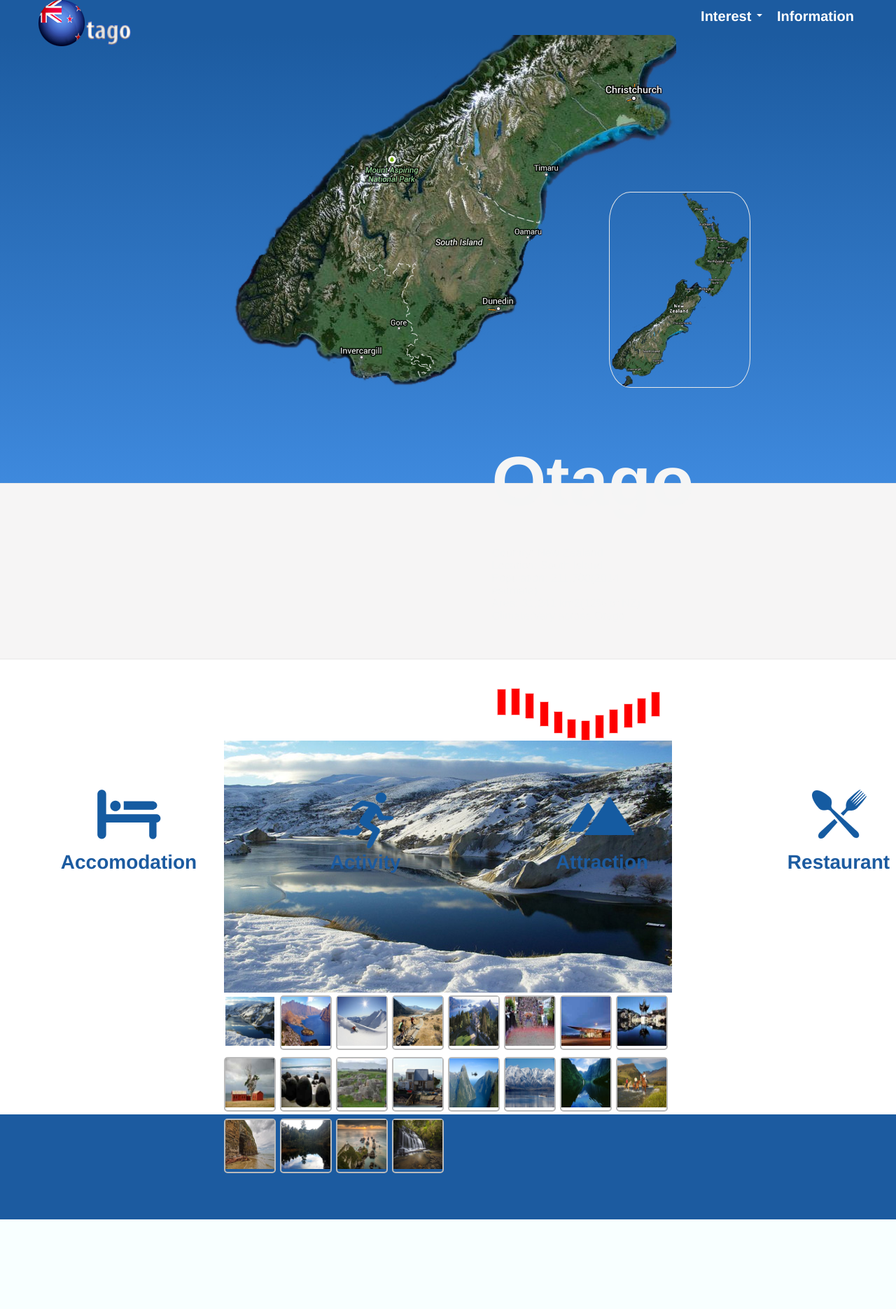
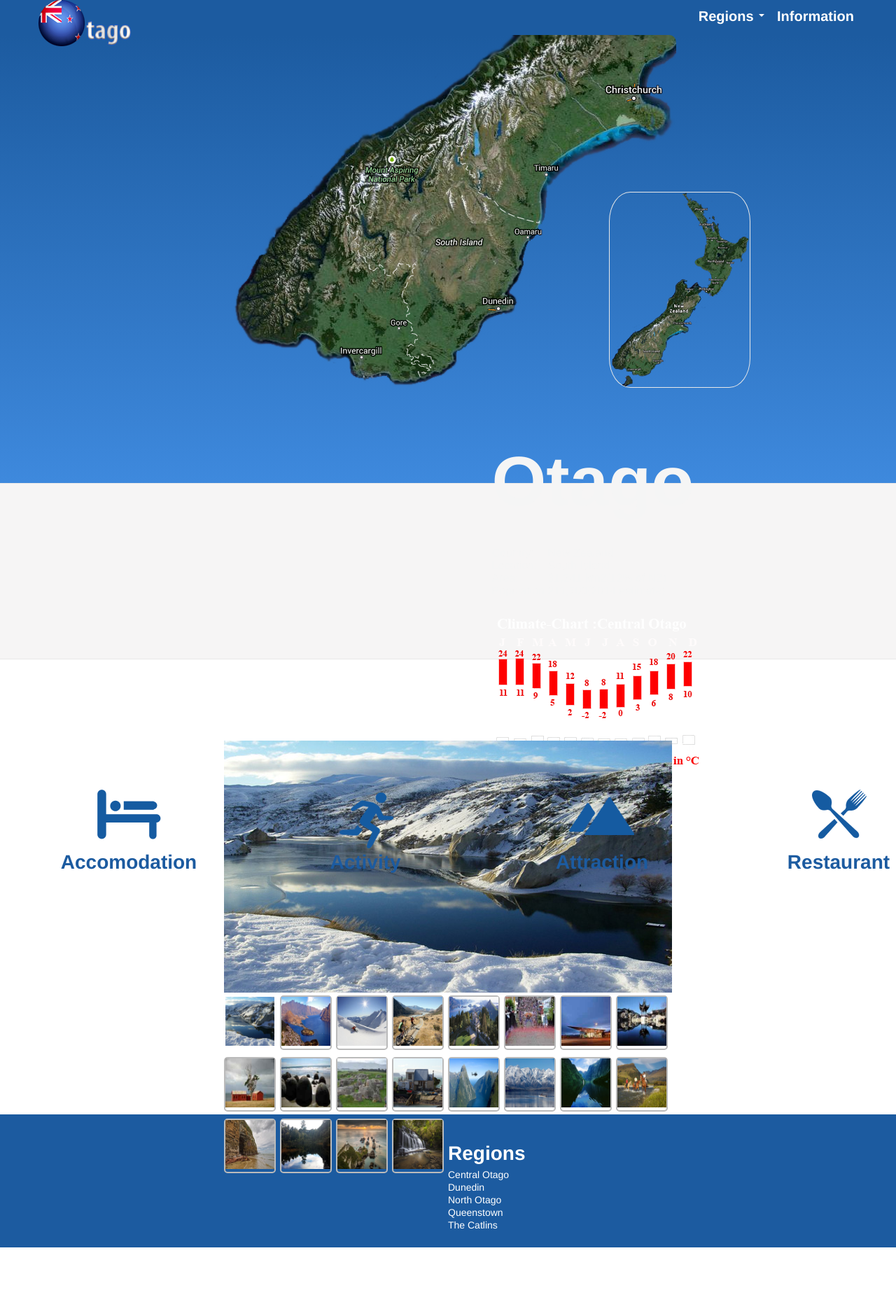
Before and after one commit to ilhcho/web_assginment, a PHP site: page / in a window 1280 px wide; the page is wider, and only the part inside the window is pictured. Shown: that part at 70% size. Before the commit the page ends 1742 px from the top of that part, so only its background shows below. Run offline with PHP 8.4, Linux system fonts and the light colour scheme; some libraries are stand-ins or nearby versions.

Commit message:
index : climate , Footer

```diff
--- a/css/index.css
+++ b/css/index.css
@@ -4,6 +4,7 @@
 	font-family: "HelveticaNeue-Light", "Helvetica Neue Light", "Helvetica Neue", Helvetica, Arial, "Lucida Grande", sans-serif;}
  *{margin:0;padding: 0;}
  ul, li{list-style-type: none;}
+ a{text-decoration: none;}
 
 /* Top navigation*/
 .top_navi{
@@ -177,7 +178,40 @@
 
 /*Footer*/
 .footer{
+	padding: 20px 0;
 	width: 100%;
 	height: 150px;
+	color: white;
 	background-color:#1C5BA0;
+
 }
+.contaier_footer{
+	height: 150px;
+
+}
+
+h3.footer_title {
+	margin-top: 20px;
+	margin-bottom: 5px;
+	color: white;
+}
+
+.row {
+	margin-left: -15px;
+	margin-right: -15px;
+	display: block;
+	height: 100%;
+	margin-right: auto;
+  	margin-left: auto;
+
+
+
+ }
+.footer a{
+	color: white;
+	font-size: 14px;
+}
+.footer_content{
+	float: left;
+	width: 33%;
+}
--- a/footer.php
+++ b/footer.php
@@ -13,7 +13,6 @@
 				});
 			})
 	</script>
-
 </body>
 
  </html>
--- a/index.php
+++ b/index.php
@@ -14,7 +14,7 @@
 				<div class="dropdown">
 					<li class="menu_nav">
 		  			<a class="dropdown-toggle" id="dLabel" role="button" data-toggle="dropdown" data-target="#" href="/page.html">
-		    		Interest
+		    		Regions
 		    		<b class="caret"></b>
 		  			</a>
 		 			</li>
@@ -44,14 +44,28 @@
 			<h1>Otago</h1>
 			<br />
 			<br />
-			<ul>
-				<li>Country: New Zealand</li>
-				<li>Location: South Island</li>
-				<li>Population: 211,700(2014 estimate)</li>
-				<li>Area: 31,241 km2(12% of NZ)</li>
-				<li>Climate:Vary across Otago</li>
-				<img src="img/climate.png" alt="climate chart">
-			</ul>
+			<table>
+				<tr>
+					<td>Country:</td>
+					<td> New Zealand</td>
+				</tr>
+				<tr>
+					<td>Location:</td>
+					<td>South Island</td>
+				</tr>
+				<tr>
+					<td>Area:</td>
+					<td>31,241 km2(12% of NZ)</td>
+				</tr>
+				<tr>
+					<td>Population:</td>
+					<td>211,700(2014 estimate)</td>
+				</tr>
+			</table>
+			<br />
+
+				<img src="img/climate_real.png" alt="climate chart">
+
 		</div>
 	</div>
 </div>
@@ -117,7 +131,39 @@
 	</div>
 </div>
 
-<div class="footer"></div>
+<div class="footer">
+	<div class="container contaier_footer">
+	<div class="row">
+      <div class="footer_content">
+        <h3 class="footer_title">Regions</h3>
+        <ul>
+          <li><a href="#">Central Otago</a></li>
+          <li><a href="#">Dunedin</a></li>
+          <li><a href="#">North Otago</a></li>
+          <li><a href="#/">Queenstown</a></li>
+          <li><a href="#/">The Catlins</a></li>
+        </ul>
+      </div>
+      <div class="footer_content">
+        <h3 class="footer_title">Interest</h3>
+        <ul>
+          <li><a href="#">Activity</a></li>
+          <li><a href="#">Attraction</a></li>
+          <li><a href="#">Event</a></li>
+         </ul>
+      </div>
+      <div class="footer_content">
+        <h3 class="footer_title">Information</h3>
+        <ul>
+          <li><a href="#">Accomodation</a></li>
+          <li><a href="#">Restaurant</a></li>
+          <li><a href="#">Going to Otago</a></li>
+         </ul>
+      </div>
+
+
+	</div>
+</div>
 
 
 <?php
```
Also changed, not shown: img/climate_real.png (added), img/gallery/cathedral.jpg (deleted), img/gallery/catlins/big_cathedral.jpg, img/gallery/lake-wilkie.jpg (deleted), img/gallery/nugget.jpg (deleted), img/gallery/water.jpg (deleted).
